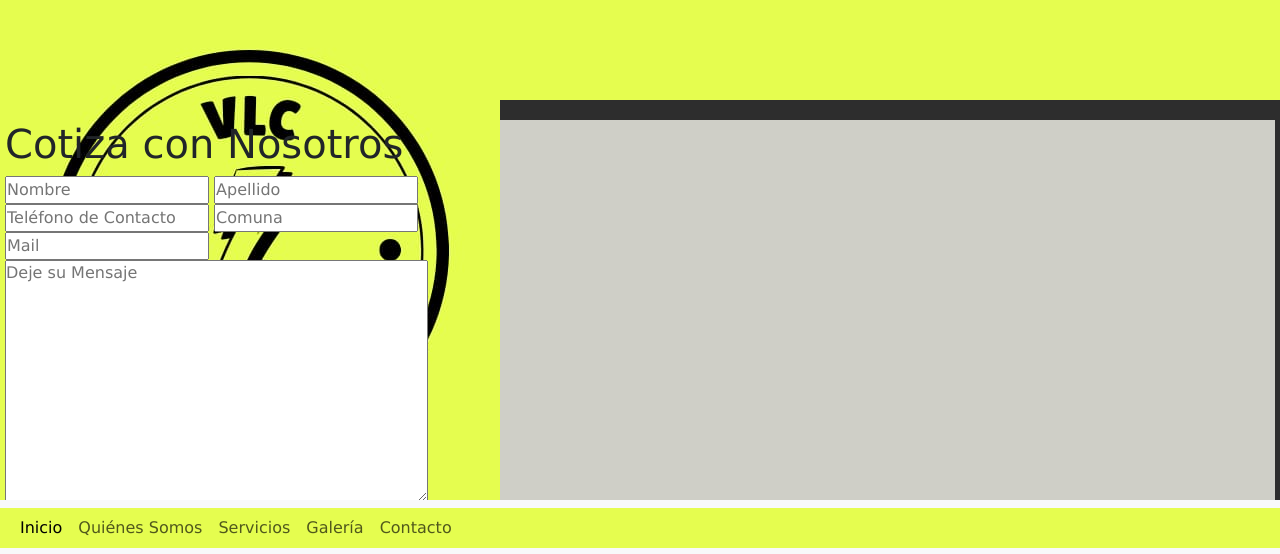
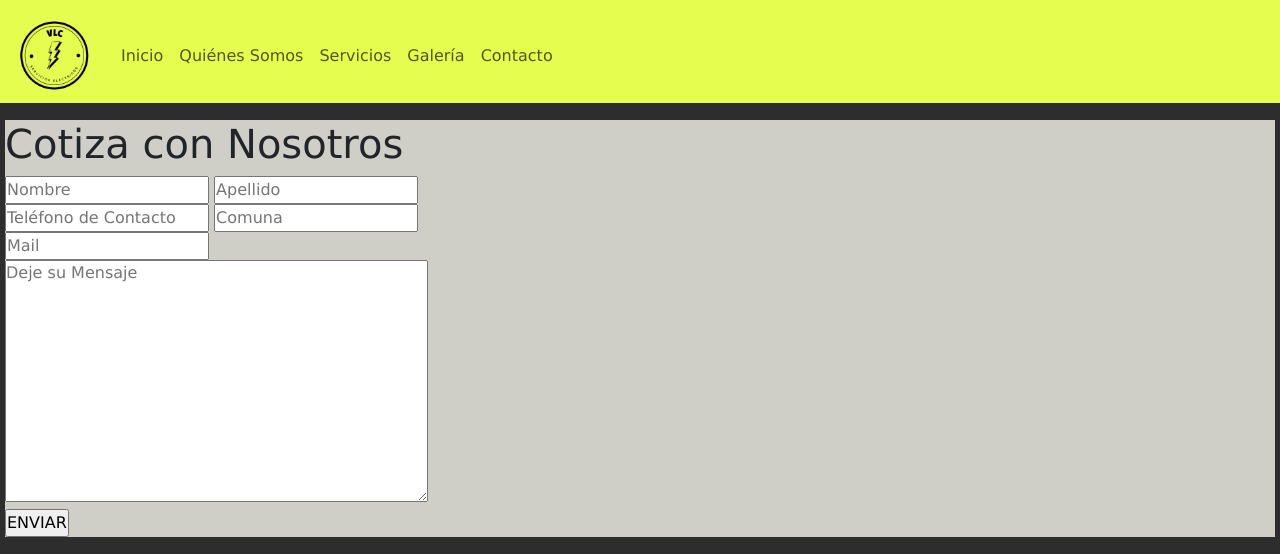
Before and after one commit to KarinaMunoz2211/VLC_Proyecto-Final, a website: page html/contacto.html in a window 1280 px wide. Shown: the top 554 px of the page. Drawn offline with nearby package versions, Linux system fonts and the light colour scheme.

Commit message:
Navegable ok en todas las páginas

```diff
--- a/html/contacto.html
+++ b/html/contacto.html
@@ -16,26 +16,34 @@
 </head>
 <body>
     <header>
-        <!--LOGO PAGINA WEB-->
-        <div class="vlc-logo">
-            <img src="../img/VLC-Logo.jpg" alt="VLC-Logo">
-        </div>
 
         <!--ENCABEZADO NAVEGABLE-->
-        <nav class="navbar navbar-expand-lg bg-body-tertiary">
+        <nav class="navbar navbar-expand-lg navbar-light navbar_style">
+
             <div class="container-fluid">
-        <!--BOTÓN HAMBURGUESA-->
+                <a class="navbar-brand" href=><img src="../img/VLC-Logo.jpg" alt="VLC-Logo" width="85px"></a>
+
                 <button class="navbar-toggler" type="button" data-bs-toggle="collapse" data-bs-target="#navbarSupportedContent" aria-controls="navbarSupportedContent" aria-expanded="false" aria-label="Toggle navigation">
                     <span class="navbar-toggler-icon"></span>
                 </button>
 
                 <div class="collapse navbar-collapse" id="navbarSupportedContent">
                     <ul class="navbar-nav mb-2 mb-lg-0">
-                        <li class="nav-item"><a class="nav-link active" aria-current="page" href="../index.html">Inicio</a></li>
-                        <li class="nav-item"><a class="nav-link" href="../html/quienes-somos.html">Quiénes Somos</a></li>
-                        <li class="nav-item"><a class="nav-link" href="../html/servicios.html">Servicios</a></li>
-                        <li class="nav-item"><a class="nav-link" href="../html/galeria.html">Galería</a></li>
-                        <li class="nav-item"><a class="nav-link" href="../html/contacto.html">Contacto</a></li>
+                        <li class="nav-item">
+                            <a class="nav-link " aria-current="page" href="../index.html">Inicio</a>
+                        </li>
+                        <li class="nav-item">
+                            <a class="nav-link" href="quienes-somos.html">Quiénes Somos</a>
+                        </li>
+                        <li class="nav-item">
+                            <a class="nav-link" href="servicios.html">Servicios</a>
+                        </li>
+                        <li class="nav-item">
+                            <a class="nav-link" href="galeria.html">Galería</a>
+                        </li>
+                        <li class="nav-item">
+                            <a class="nav-link" href=" contacto.html">Contacto</a>
+                        </li>
                     </ul>
                 </div>
             </div>
```
Also changed, not shown: html/galeria.html (+19 -11 lines), html/quienes-somos.html (+19 -11 lines), html/servicios.html (+19 -11 lines).
